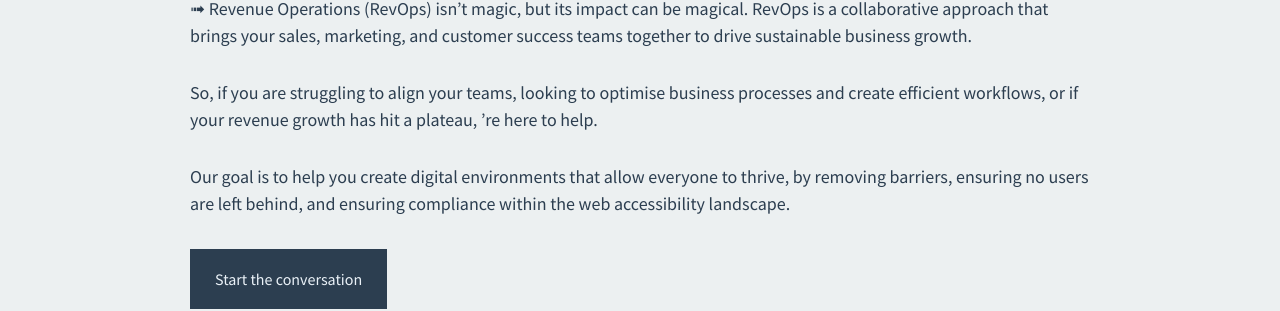
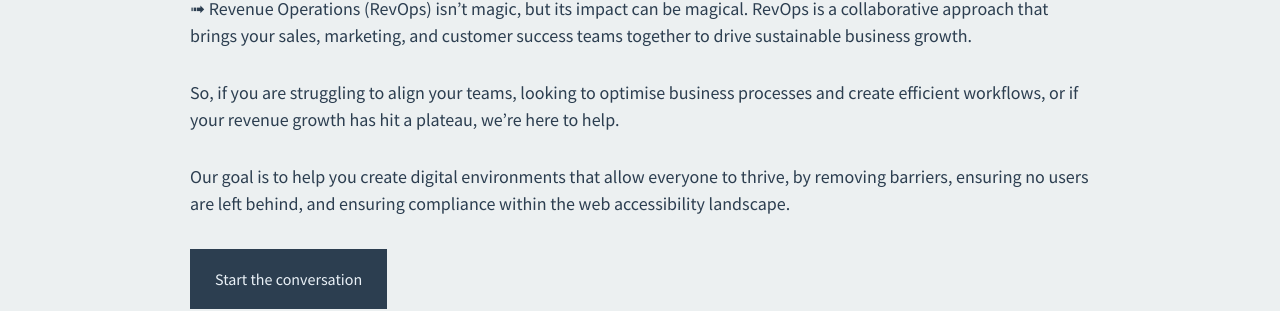
Before and after one commit to derangeddk/deranged.dk, a Jekyll site: the page built from revops/index.html, in a window 1280 px wide and 900 px high, scrolled down 321 px. Shown: the part 179-490 px from the top of the window. Built offline with Jekyll 4.4.1, drawn with Linux system fonts in a browser that asks for light colours; some web fonts are replaced; comment, search, counter and statistics services are not loaded.

Commit message:
Fix typo on revops page

```diff
--- a/revops/index.html
+++ b/revops/index.html
@@ -51,7 +51,7 @@ questions:
           ➟ Revenue Operations (RevOps) isn&#8217;t magic, but its impact can be magical. RevOps is a collaborative approach that brings your sales, marketing, and customer success teams together to drive sustainable business growth.
         </p>
         <p>
-          So, if you are struggling to align your teams, looking to optimise business processes and create efficient workflows, or if your revenue growth has hit a plateau, &#8217;re here to help.
+          So, if you are struggling to align your teams, looking to optimise business processes and create efficient workflows, or if your revenue growth has hit a plateau, we&#8217;re here to help.
         </p>
         <p>
           Our goal is to help you create digital environments that allow everyone to thrive, by removing barriers, ensuring no users are left behind, and ensuring compliance within the web accessibility landscape.
```
